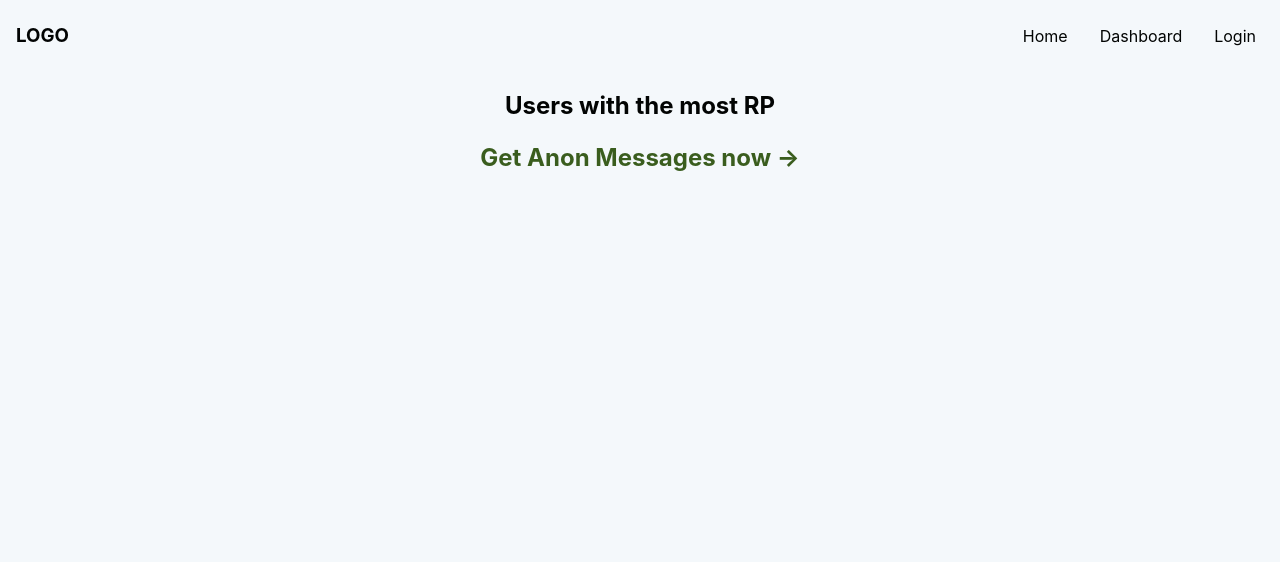
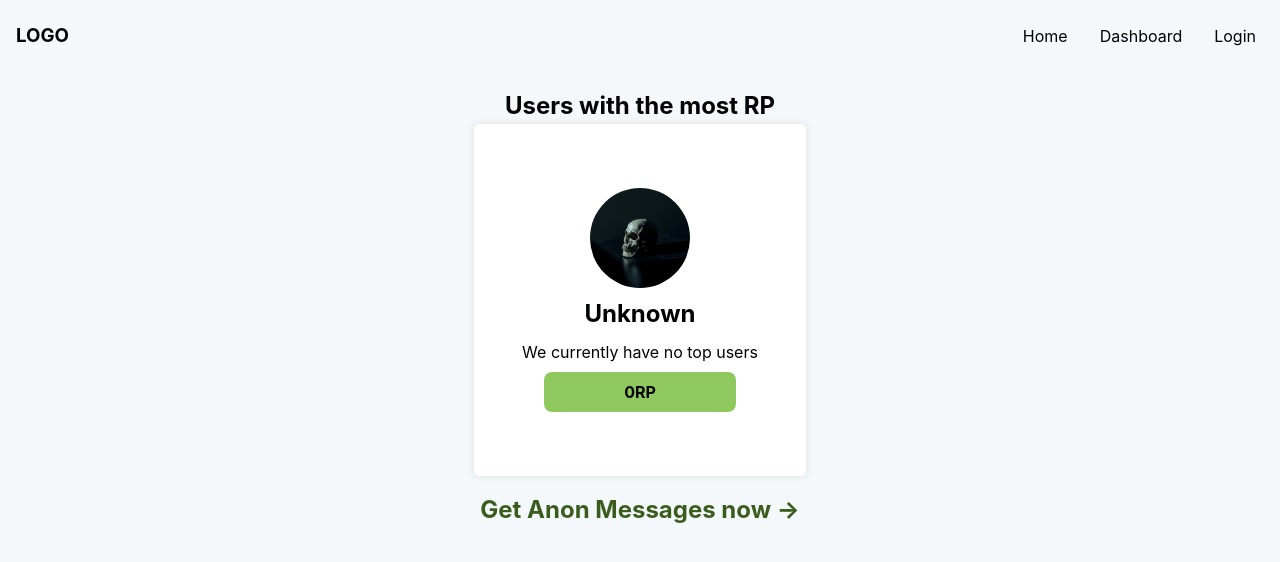
Before and after one commit to Jiseeeh/cvsu-anon, a Django app: page /homepage/ in a window 1280 px wide. Shown: the top 562 px of the page. Run offline with Django 4.2, Linux system fonts and the light colour scheme.

Commit message:
feat: add backup ui on empty top users

```diff
--- a/cvsu_anon_app/templates/homepage.html
+++ b/cvsu_anon_app/templates/homepage.html
@@ -12,6 +12,15 @@
     <article class="users-wrapper">
         <h1 class="heading">Users with the most RP</h1>
         <section class="users-container">
+            {% if not top_users %}
+            <section class="user">
+                {% load static %}
+                <img src="{% static 'images/default-avatar.webp' %}" alt="User default avatar" class="user__img">
+                <h2 class="user__name">Unknown</h2>
+                <p class="user__link">We currently have no top users</p>
+                <div class="user__rp">0RP</div>
+            </section>
+            {% endif %}
             {% for user in top_users %}
             <section class="user">
                 {% load static %}
```
